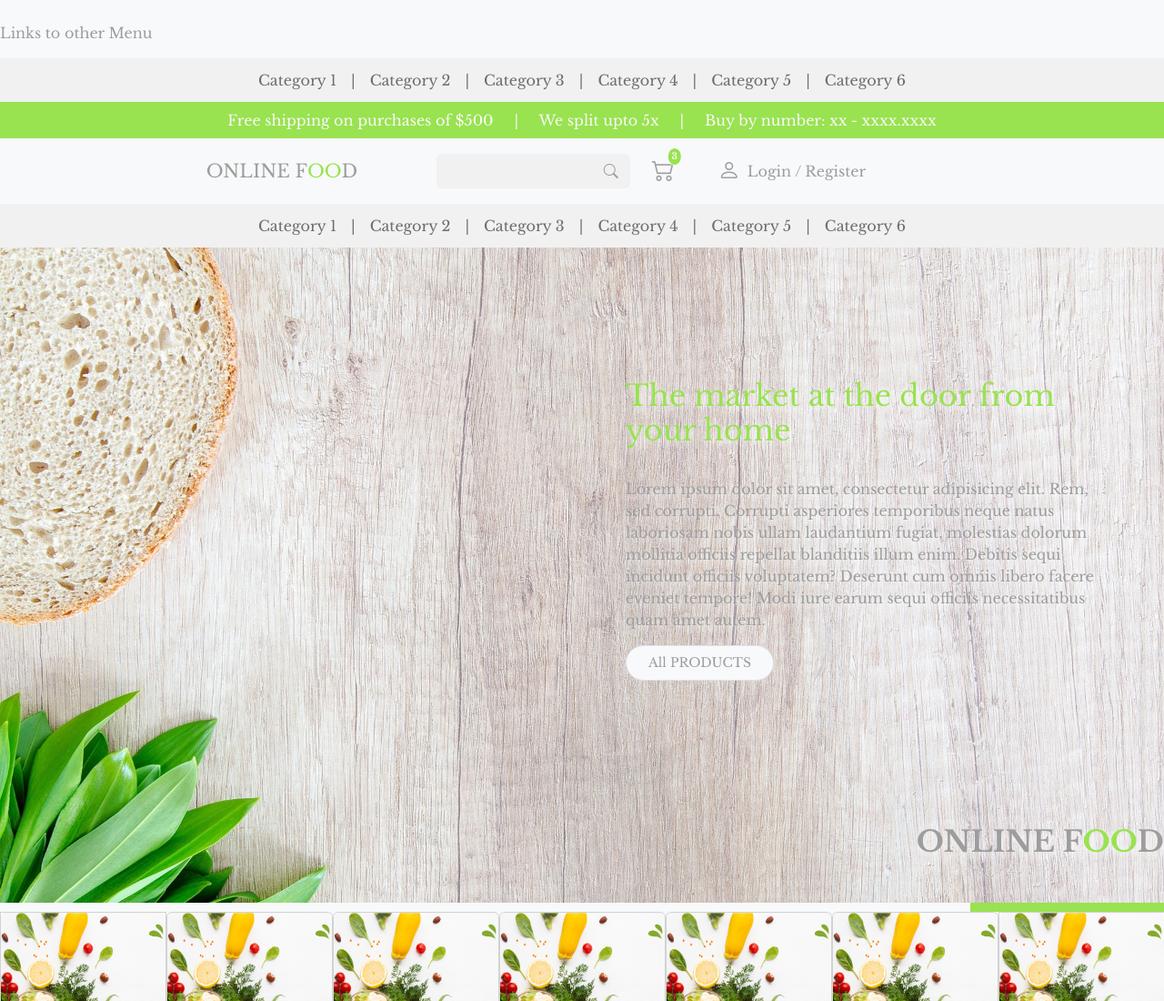
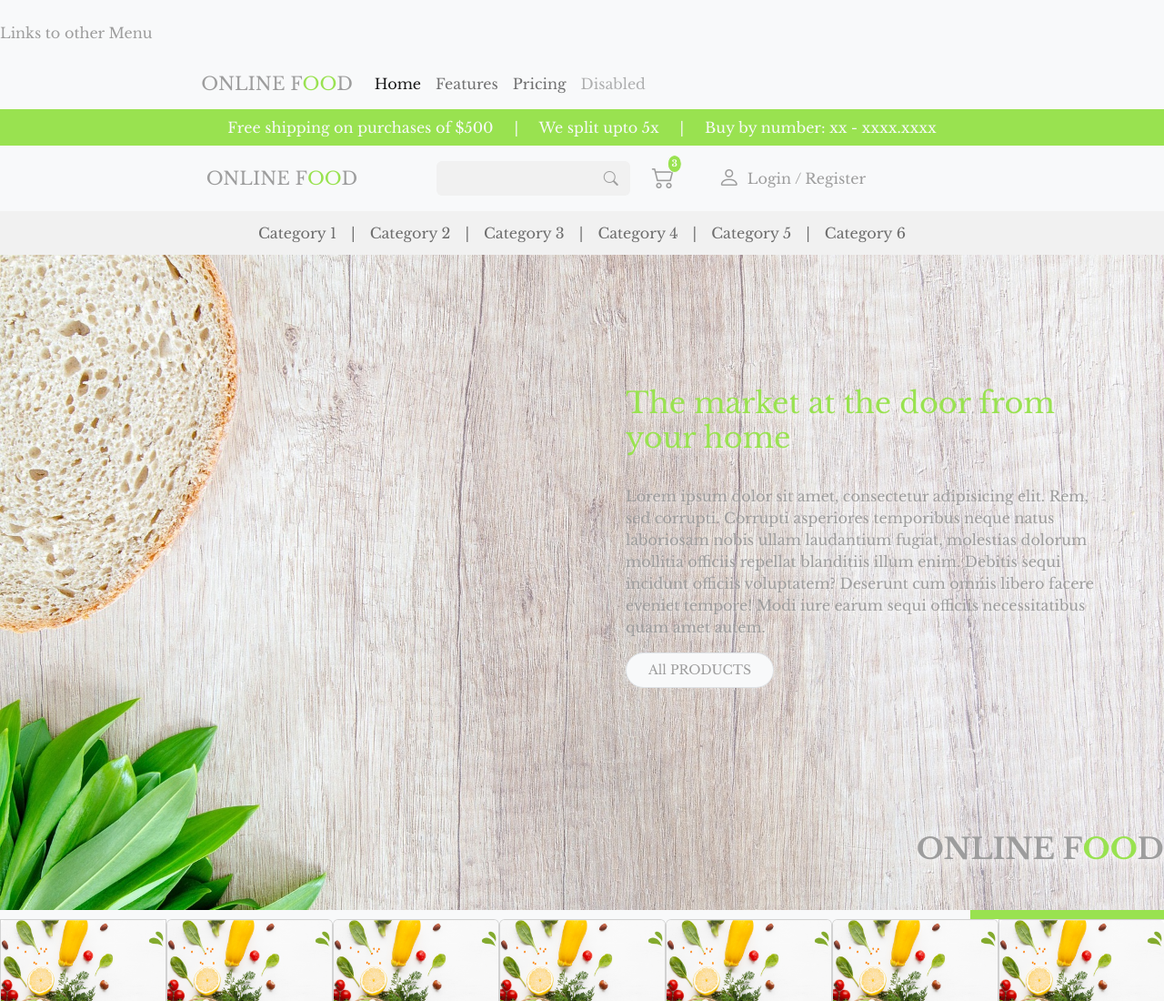
Before and after one commit to RiaVirk/Project-1-, a plain HTML site: page Index.html in a window 1280 px wide. Shown: the top 1100 px of the page at 91% size. Drawn offline with nearby package versions, Linux system fonts and the light colour scheme.

Commit message:
Top Menu Added with functionality

```diff
--- a/Index.html
+++ b/Index.html
@@ -26,48 +26,38 @@
   </head>
 <body class="bg-light">
   <div><p>Links to other Menu</p></div>
-  <nav class="navbar navbar-expand-lg p-md-4" style="background-color:#f1f1f1 ;">
-    <div class="container-fluid position-relative justify-content-center">
-      <div class="collapse navbar-collapse position-absolute " id="navbarToggler1">
-        <ul class="navbar-nav me-auto mb-2 mb-lg-0">
+
+  <!-- Sample -->
+  <nav class="navbar navbar-expand-lg bg-body-tertiary">
+    <div class="container-fluid">
+      <a class="navbar-brand offset-md-2 grey " href="#"> ONLINE F<span style="color: #99E250 ;">OO</span>D </a>
+      <button class="navbar-toggler" type="button" data-bs-toggle="collapse" data-bs-target="#navbarNav" aria-controls="navbarNav" aria-expanded="false" aria-label="Toggle navigation">
+        <span class="navbar-toggler-icon"></span>
+      </button>
+      <div class="collapse navbar-collapse" id="navbarNav">
+        <ul class="navbar-nav">
           <li class="nav-item">
-            <a class="nav-link" aria-current="page" href="#">Category 1</a>
+            <a class="nav-link active" aria-current="page" href="#">Home</a>
           </li>
           <li class="nav-item">
-            <span class="nav-link" aria-current="page">|</span>
+            <a class="nav-link" href="#">Features</a>
           </li>
           <li class="nav-item">
-            <a class="nav-link" href="#">Category 2</a>
+            <a class="nav-link" href="#">Pricing</a>
           </li>
           <li class="nav-item">
-            <span class="nav-link" aria-current="page">|</span>
-          </li>
-          <li class="nav-item">
-            <a class="nav-link" href="#">Category 3</a>
-          </li>
-          <li class="nav-item">
-            <span class="nav-link" aria-current="page">|</span>
-          </li>
-          <li class="nav-item">
-            <a class="nav-link" aria-current="page" href="#">Category 4</a>
-          </li>
-          <li class="nav-item">
-            <span class="nav-link" aria-current="page">|</span>
-          </li>
-          <li class="nav-item">
-            <a class="nav-link" href="#">Category 5</a>
-          </li>
-          <li class="nav-item">
-            <span class="nav-link" aria-current="page">|</span>
-          </li>
-          <li class="nav-item">
-            <a class="nav-link" href="#">Category 6</a>
+            <a class="nav-link disabled">Disabled</a>
           </li>
         </ul>
-
       </div>
     </div>
   </nav>
+  <!-- End Sample -->
+
+
+  <!-- End of Top most Menu -->
+
+
     <div
       class="container-fluid text-center text-light p-2 mb-2"
       style="background-color: #99e250"
```
